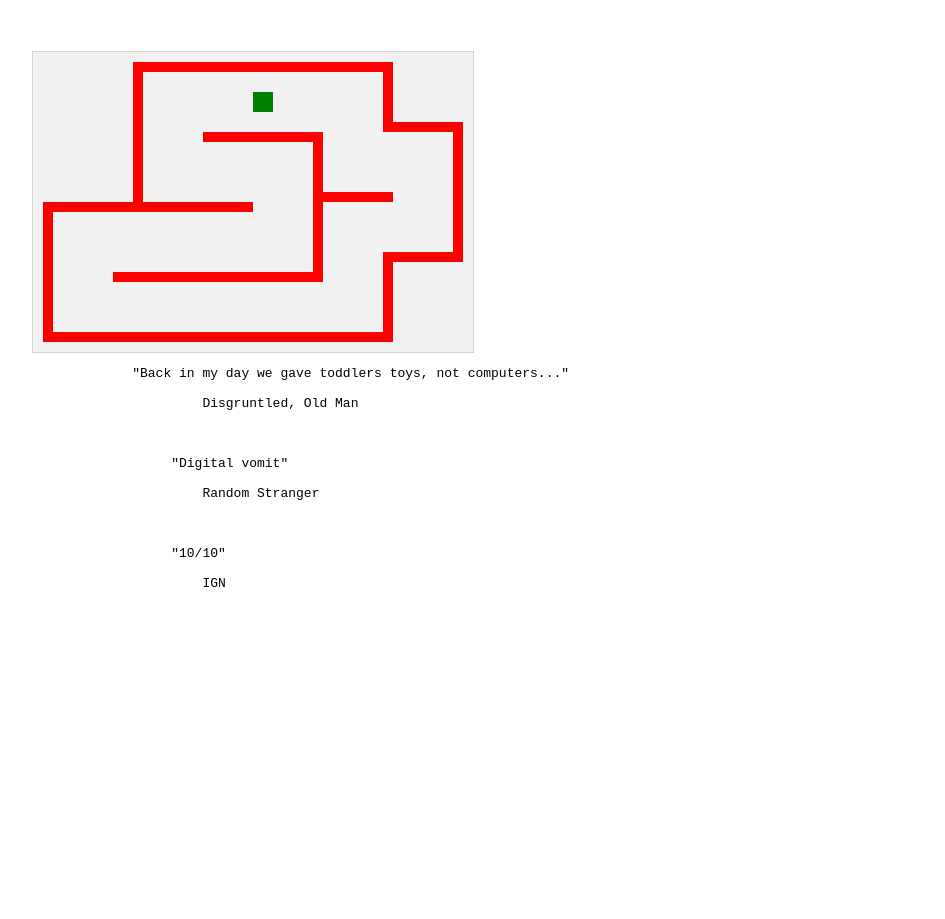
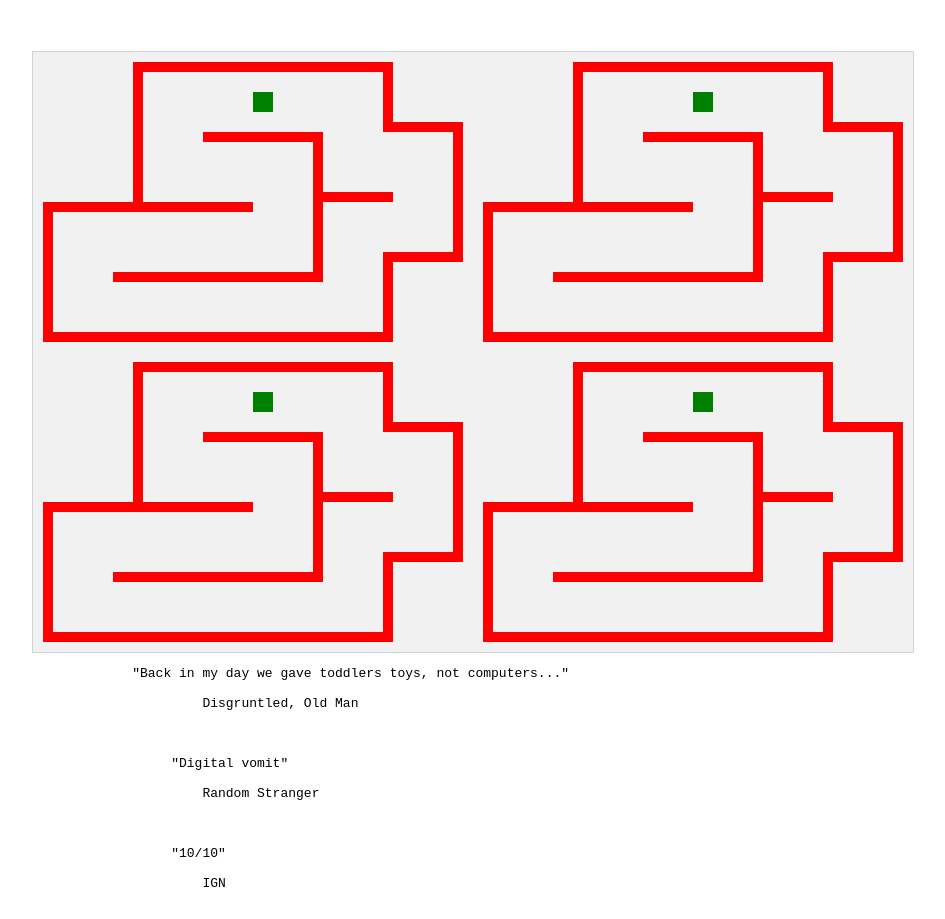
Before and after one commit to NinoCo/JS_game, a plain HTML site: page index.html in a window 1280 px wide. Shown: the whole page, without its empty margins (224-1169 px from the left). Before the commit the page ends 800 px from the top, so only its background shows below. Drawn offline with Linux system fonts and the light colour scheme.

Commit message:
Update index.html

```diff
--- a/index.html
+++ b/index.html
@@ -16,12 +16,16 @@ canvas {
 <body onload="startGame()">
 <script>
 
-var myGamePiece, myObstacles; // declare all variables before use
+var myGamePiece, myGamePiece2, myGamePiece3, myGamePiece4,  myObstacles;
 
 function startGame() {
-    myGamePiece = new component(20, 20, "green", 220, 40);
-    myObstacles = []; // use Arrays for collections of values
-    myObstacles.push(new component(10, 130, "red", 420, 80));
+    myGamePiece = new component(20, 20, "green", 220, 40); // GamePiece top left
+    myGamePiece2 = new component(20, 20, "green", 660, 40); // GamePiece top right
+    myGamePiece3 = new component(20, 20, "green", 660, 340); // GamePiece bottom right
+    myGamePiece4 = new component(20, 20, "green", 220, 340); // GamePiece bottom left
+
+    myObstacles = [];
+    myObstacles.push(new component(10, 130, "red", 420, 80)); // Area top left
     myObstacles.push(new component(70, 10, "red", 360, 70));
     myObstacles.push(new component(10, 70, "red", 350, 10));
     myObstacles.push(new component(250, 10, "red", 100, 10));
@@ -35,14 +39,59 @@ function startGame() {
     myObstacles.push(new component(10, 90, "red", 350, 200));
     myObstacles.push(new component(60, 10, "red", 360, 200));
     myObstacles.push(new component(70, 10, "red", 290, 140));
+
+    myObstacles.push(new component(10, 130, "red", 860, 80)); // Area top right
+    myObstacles.push(new component(70, 10, "red", 800, 70));
+    myObstacles.push(new component(10, 70, "red", 790, 10));
+    myObstacles.push(new component(250, 10, "red", 540, 10));
+    myObstacles.push(new component(10, 130, "red", 540, 20));
+    myObstacles.push(new component(210, 10, "red", 450, 150));
+    myObstacles.push(new component(120, 10, "red", 610, 80));
+    myObstacles.push(new component(10, 130, "red", 720, 90));
+    myObstacles.push(new component(10, 130, "red", 450, 160));
+    myObstacles.push(new component(210, 10, "red", 520, 220));
+    myObstacles.push(new component(340, 10, "red", 460, 280));
+    myObstacles.push(new component(10, 90, "red", 790, 200));
+    myObstacles.push(new component(60, 10, "red", 800, 200));
+    myObstacles.push(new component(70, 10, "red", 730, 140));
+
+    myObstacles.push(new component(10, 130, "red", 860, 380)); // Area bottom right
+    myObstacles.push(new component(70, 10, "red", 800, 370));
+    myObstacles.push(new component(10, 70, "red", 790, 310));
+    myObstacles.push(new component(250, 10, "red", 540, 310));
+    myObstacles.push(new component(10, 130, "red", 540, 320));
+    myObstacles.push(new component(210, 10, "red", 450, 450));
+    myObstacles.push(new component(120, 10, "red", 610, 380));
+    myObstacles.push(new component(10, 130, "red", 720, 390));
+    myObstacles.push(new component(10, 130, "red", 450, 460));
+    myObstacles.push(new component(210, 10, "red", 520, 520));
+    myObstacles.push(new component(340, 10, "red", 460, 580));
+    myObstacles.push(new component(10, 90, "red", 790, 500));
+    myObstacles.push(new component(60, 10, "red", 800, 500));
+    myObstacles.push(new component(70, 10, "red", 730, 440));
+
+    myObstacles.push(new component(10, 130, "red", 420, 380)); // Area bottom left
+    myObstacles.push(new component(70, 10, "red", 360, 370));
+    myObstacles.push(new component(10, 70, "red", 350, 310));
+    myObstacles.push(new component(250, 10, "red", 100, 310));
+    myObstacles.push(new component(10, 130, "red", 100, 320));
+    myObstacles.push(new component(210, 10, "red", 10, 450));
+    myObstacles.push(new component(120, 10, "red", 170, 380));
+    myObstacles.push(new component(10, 130, "red", 280, 390));
+    myObstacles.push(new component(10, 130, "red", 10, 460));
+    myObstacles.push(new component(210, 10, "red", 80, 520));
+    myObstacles.push(new component(340, 10, "red", 20, 580));
+    myObstacles.push(new component(10, 90, "red", 350, 500));
+    myObstacles.push(new component(60, 10, "red", 360, 500));
+    myObstacles.push(new component(70, 10, "red", 290, 440));
     myGameArea.start();
 }
 
 var myGameArea = {
     canvas : document.createElement("canvas"),
     start : function() {
-        this.canvas.width = 440;
-        this.canvas.height = 300;
+        this.canvas.width = 880;
+        this.canvas.height = 600;
         this.context = this.canvas.getContext("2d");
         document.body.insertBefore(this.canvas, document.body.childNodes[0]);
         this.interval = setInterval(updateGameArea, 20);
@@ -58,8 +107,14 @@ var myGameArea = {
         this.context.clearRect(0, 0, this.canvas.width, this.canvas.height);
     },
     stop : function() {
-      myGamePiece.x = 220; // move player..
-      myGamePiece.y = 40; // ..back to start
+      myGamePiece.x = 220;
+      myGamePiece.y = 40;
+      myGamePiece2.x = 660;
+      myGamePiece2.y = 40;
+      myGamePiece3.x = 660;
+      myGamePiece3.y = 340;
+      myGamePiece4.x = 220;
+      myGamePiece4.y = 340;
     }
 }
 
@@ -101,25 +156,62 @@ function component(width, height, color, x, y) {
 }
 
 function updateGameArea() {
-  var i, myObstacle; // local variables
+  var i, myObstacle;
 
   myGameArea.clear();
-  for(i=0;i<myObstacles.length;i++) { // Iterate through array
+  for(i=0;i<myObstacles.length;i++) {
     myObstacle = myObstacles[i];
     myObstacle.update();
     if (myGamePiece.crashWith(myObstacle)) {
         myGameArea.stop();
     }
+    else if (myGamePiece2.crashWith(myObstacle)) {
+        myGameArea.stop();
+    }
+    else if (myGamePiece3.crashWith(myObstacle)) {
+        myGameArea.stop();
+    }
+    else if (myGamePiece.crashWith(myObstacle)) {
+        myGameArea.stop();
+    }
+
   }
 
   myGamePiece.speedX = 0;
   myGamePiece.speedY = 0;
-  if (myGameArea.keys && myGameArea.keys[37]) {myGamePiece.speedX = -3; }
-  if (myGameArea.keys && myGameArea.keys[39]) {myGamePiece.speedX = 3; }
-  if (myGameArea.keys && myGameArea.keys[38]) {myGamePiece.speedY = -3; }
-  if (myGameArea.keys && myGameArea.keys[40]) {myGamePiece.speedY = 3; }
+  if (myGameArea.keys && myGameArea.keys[37]) {myGamePiece.speedX = -2; }
+  if (myGameArea.keys && myGameArea.keys[39]) {myGamePiece.speedX = 2; }
+  if (myGameArea.keys && myGameArea.keys[38]) {myGamePiece.speedY = -2; }
+  if (myGameArea.keys && myGameArea.keys[40]) {myGamePiece.speedY = 2; }
   myGamePiece.newPos();
   myGamePiece.update();
+
+  myGamePiece2.speedX = 0;
+  myGamePiece2.speedY = 0;
+  if (myGameArea.keys && myGameArea.keys[37]) {myGamePiece.speedX = -2; }
+  if (myGameArea.keys && myGameArea.keys[39]) {myGamePiece.speedX = 2; }
+  if (myGameArea.keys && myGameArea.keys[38]) {myGamePiece.speedY = -2; }
+  if (myGameArea.keys && myGameArea.keys[40]) {myGamePiece.speedY = 2; }
+  myGamePiece2.newPos();
+  myGamePiece2.update();
+
+  myGamePiece3.speedX = 0;
+  myGamePiece3.speedY = 0;
+  if (myGameArea.keys && myGameArea.keys[37]) {myGamePiece.speedX = -2; }
+  if (myGameArea.keys && myGameArea.keys[39]) {myGamePiece.speedX = 2; }
+  if (myGameArea.keys && myGameArea.keys[38]) {myGamePiece.speedY = -2; }
+  if (myGameArea.keys && myGameArea.keys[40]) {myGamePiece.speedY = 2; }
+  myGamePiece3.newPos();
+  myGamePiece3.update();
+
+  myGamePiece4.speedX = 0;
+  myGamePiece4.speedY = 0;
+  if (myGameArea.keys && myGameArea.keys[37]) {myGamePiece.speedX = -2; }
+  if (myGameArea.keys && myGameArea.keys[39]) {myGamePiece.speedX = 2; }
+  if (myGameArea.keys && myGameArea.keys[38]) {myGamePiece.speedY = -2; }
+  if (myGameArea.keys && myGameArea.keys[40]) {myGamePiece.speedY = 2; }
+  myGamePiece4.newPos();
+  myGamePiece4.update();
 }
 
 startGame();
```
